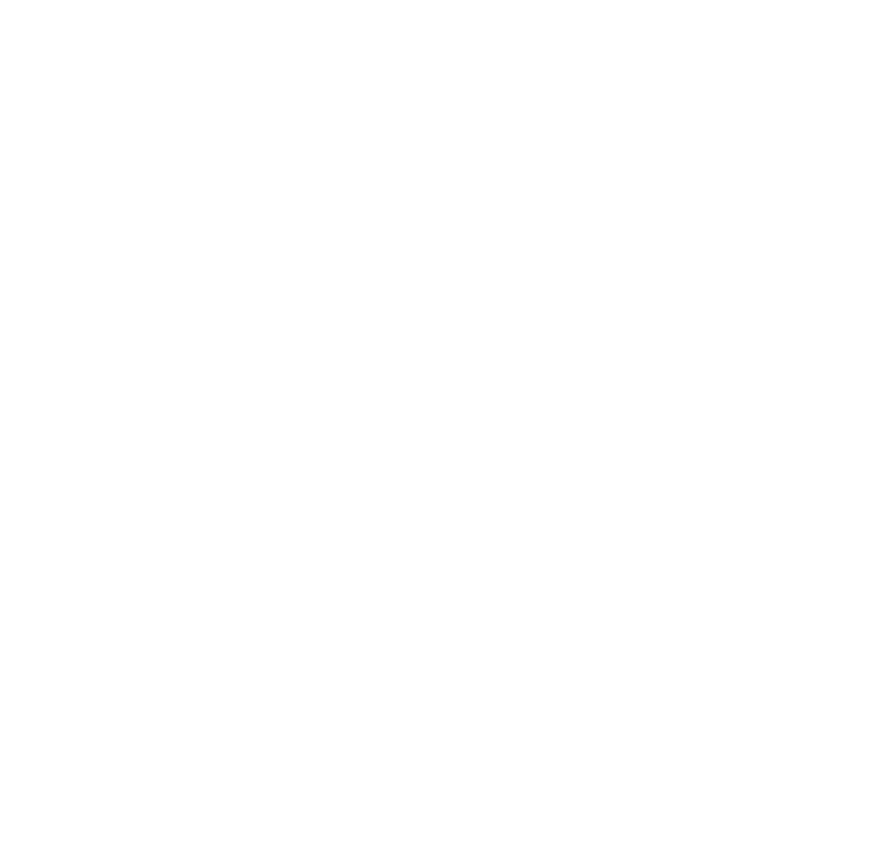
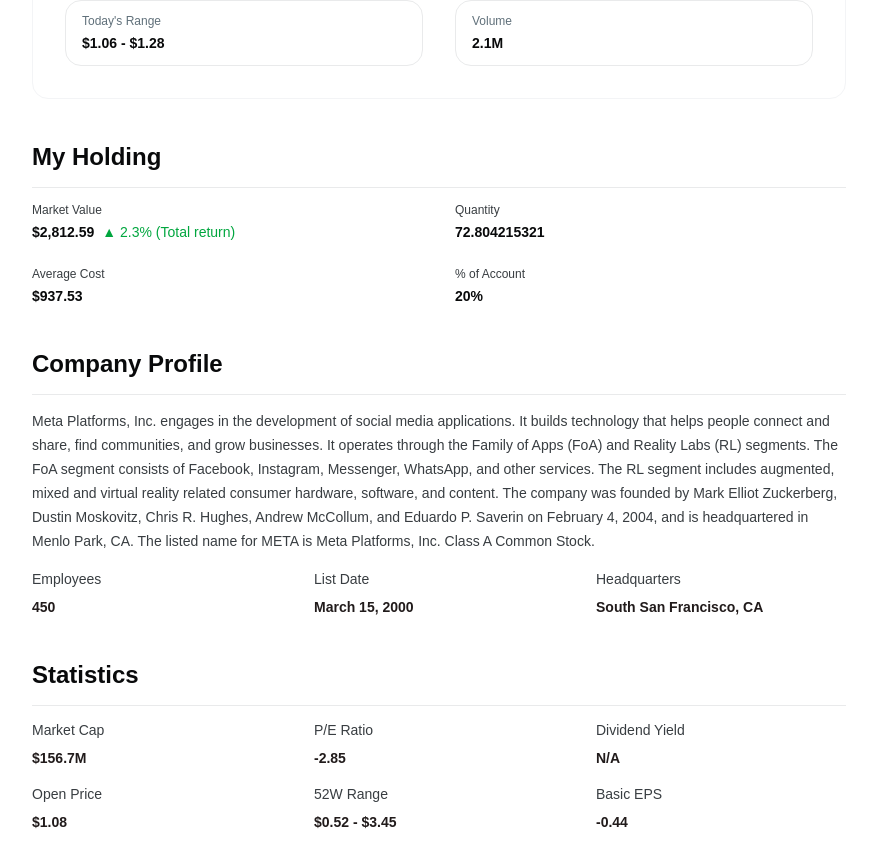
Before and after one commit to deji-ice/genmoney, a Next.js app: page /lab in a window 1280 px wide. Before the commit this address had no page. Shown: the part 650-1516 px from the top of the page, without its empty margins (48-925 px from the left). Before the commit the page ends 880 px from the top, so only its background shows below. Built offline with nearby package versions, Linux system fonts and the light colour scheme; a web font is replaced by a local one.

Commit message:
Add LabPage, CompanyProfile, Holdings, and Statistics components with initial implementations

```diff
--- /dev/null
+++ b/src/app/lab/page.tsx
@@ -0,0 +1,25 @@
+import CompanyProfile from "@/components/CompanyProfile";
+import Holdings from "@/components/Holdings";
+import Statistics from "@/components/Statistics";
+import StockChart from "@/components/stocks/StockChart";
+import TradingOrder from "@/components/TradingOrder";
+import React from "react";
+
+const LabPage = () => {
+  return (
+    <div className=" px-8 py-4 lg:px-20 lg:py-10 flex flex-col lg:flex-row gap-8">
+      <section className="flex-3 flex flex-col space-y-10.5">
+        <StockChart />
+        <Holdings />
+        <CompanyProfile />
+        <Statistics />
+      </section>
+      <section className="flex-2 flex flex-col">
+        <TradingOrder />
+      </section>
+    </div>
+  );
+};
+
+export default LabPage;
+``;
--- /dev/null
+++ b/src/components/CompanyProfile.tsx
@@ -0,0 +1,60 @@
+import React from "react";
+
+interface CompanyData {
+  description: string;
+  employees: number;
+  listDate: string;
+  headquarters: string;
+}
+
+const companyData: CompanyData = {
+  description: `Meta Platforms, Inc. engages in the development of social media applications. It builds technology that helps people connect and share, find communities, and grow businesses. It operates through the Family of Apps (FoA) and Reality Labs (RL) segments. The FoA segment consists of Facebook, Instagram, Messenger, WhatsApp, and other services. The RL segment includes augmented, mixed and virtual reality related consumer hardware, software, and content. The company was founded by Mark Elliot Zuckerberg, Dustin Moskovitz, Chris R. Hughes, Andrew McCollum, and Eduardo P. Saverin on February 4, 2004, and is headquartered in Menlo Park, CA. The listed name for META is Meta Platforms, Inc. Class A Common Stock.`,
+  employees: 450,
+  listDate: "March 15, 2000",
+  headquarters: "South San Francisco, CA",
+};
+
+const CompanyProfile = () => {
+  return (
+    <div className="bg-white  ">
+      <h2 className="text-2xl font-semibold text-[#090A0B] ">
+        Company Profile
+      </h2>
+      <hr className="my-3.5 text-[#E9EAEB]" />
+      <div className="space-y-4">
+        {/* Description */}
+        <div>
+          <p className="text-[#383D41] leading-[24px] whitespace-break-spaces text-sm">
+            {companyData.description}
+          </p>
+        </div>
+
+        {/* Company Details */}
+        <div className="grid grid-cols-3 gap-8 ">
+          <div>
+            <p className="text-[#383D41] text-sm mb-2">Employees</p>
+            <p className="text-sm font-bold text-[#211B1B]">
+              {companyData.employees}
+            </p>
+          </div>
+
+          <div>
+            <p className="text-[#383D41] text-sm mb-2">List Date</p>
+            <p className="text-sm font-bold text-[#211B1B]">
+              {companyData.listDate}
+            </p>
+          </div>
+
+          <div>
+            <p className="text-[#383D41] text-sm mb-2">Headquarters</p>
+            <p className="text-sm font-bold text-[#211B1B]">
+              {companyData.headquarters}
+            </p>
+          </div>
+        </div>
+      </div>
+    </div>
+  );
+};
+
+export default CompanyProfile;
--- /dev/null
+++ b/src/components/Holdings.tsx
@@ -0,0 +1,64 @@
+import React from "react";
+
+interface HoldingData {
+  marketValue: number;
+  totalReturn: number;
+  quantity: number;
+  averageCost: number;
+  accountPercentage: number;
+}
+
+const holdingData: HoldingData = {
+  marketValue: 2812.59,
+  totalReturn: 2.3,
+  quantity: 72.804215321,
+  averageCost: 937.53,
+  accountPercentage: 20,
+};
+
+const Holdings: React.FC = () => {
+  return (
+    <div className="bg-white  ">
+      <h2 className="text-2xl font-semibold text-[#090A0B] ">My Holding</h2>
+      <hr className="my-3.5 text-[#E9EAEB]" />
+      <div className="grid grid-cols-2 gap-8 text-[#090A0B]">
+        {/* Left Column */}
+        <div className="space-y-6">
+          <div>
+            <p className="text-[#383D41] text-xs mb-1">Market Value</p>
+            <div className="flex items-center gap-2">
+              <span className="text-sm font-semibold">
+                ${holdingData.marketValue.toLocaleString()}
+              </span>
+              <span className="flex items-center text-green-600 text-sm font-medium">
+                ▲ {holdingData.totalReturn}% (Total return)
+              </span>
+            </div>
+          </div>
+
+          <div>
+            <p className="text-[#383D41] text-xs mb-1">Average Cost</p>
+            <p className="text-sm font-semibold ">${holdingData.averageCost}</p>
+          </div>
+        </div>
+
+        {/* Right Column */}
+        <div className="space-y-6">
+          <div>
+            <p className="text-[#383D41] text-xs mb-1">Quantity</p>
+            <p className="text-sm font-semibold ">{holdingData.quantity}</p>
+          </div>
+
+          <div>
+            <p className="text-[#383D41] text-xs mb-1">% of Account</p>
+            <p className="text-sm font-semibold">
+              {holdingData.accountPercentage}%
+            </p>
+          </div>
+        </div>
+      </div>
+    </div>
+  );
+};
+
+export default Holdings;
--- /dev/null
+++ b/src/components/Statistics.tsx
@@ -0,0 +1,89 @@
+import React from "react";
+
+interface StatisticsData {
+  marketCap: string;
+  peRatio: number;
+  dividendYield: string;
+  openPrice: number;
+  fiftyTwoWeekRange: {
+    low: number;
+    high: number;
+  };
+  basicEPS: number;
+}
+
+const statisticsData: StatisticsData = {
+  marketCap: "156.7M",
+  peRatio: -2.85,
+  dividendYield: "N/A",
+  openPrice: 1.08,
+  fiftyTwoWeekRange: {
+    low: 0.52,
+    high: 3.45,
+  },
+  basicEPS: -0.44,
+};
+
+const Statistics = () => {
+  return (
+    <div className="bg-white  ">
+      <h2 className="text-2xl font-bold text-[#090A0B] ">Statistics</h2>
+      <hr className="my-3.5 text-[#E9EAEB]" />
+      <div className="grid grid-cols-3 gap-8">
+        {/* Column 1 */}
+        <div className="space-y-4">
+          <div>
+            <p className="text-[#383D41] text-sm mb-2">Market Cap</p>
+            <p className="text-sm font-bold text-[#211B1B]">
+              ${statisticsData.marketCap}
+            </p>
+          </div>
+
+          <div>
+            <p className="text-[#383D41] text-sm mb-2">Open Price</p>
+            <p className="text-sm font-bold text-[#211B1B]">
+              ${statisticsData.openPrice}
+            </p>
+          </div>
+        </div>
+
+        {/* Column 2 */}
+        <div className="space-y-4">
+          <div>
+            <p className="text-[#383D41] text-sm mb-2">P/E Ratio</p>
+            <p className="text-sm font-bold text-[#211B1B]">
+              {statisticsData.peRatio}
+            </p>
+          </div>
+
+          <div>
+            <p className="text-[#383D41] text-sm mb-2">52W Range</p>
+            <p className="text-sm font-bold text-[#211B1B]">
+              ${statisticsData.fiftyTwoWeekRange.low} - $
+              {statisticsData.fiftyTwoWeekRange.high}
+            </p>
+          </div>
+        </div>
+
+        {/* Column 3 */}
+        <div className="space-y-4">
+          <div>
+            <p className="text-[#383D41] text-sm mb-2">Dividend Yield</p>
+            <p className="text-sm font-bold text-[#211B1B]">
+              {statisticsData.dividendYield}
+            </p>
+          </div>
+
+          <div>
+            <p className="text-[#383D41] text-sm mb-2">Basic EPS</p>
+            <p className="text-sm font-bold text-[#211B1B]">
+              {statisticsData.basicEPS}
+            </p>
+          </div>
+        </div>
+      </div>
+    </div>
+  );
+};
+
+export default Statistics;
```
